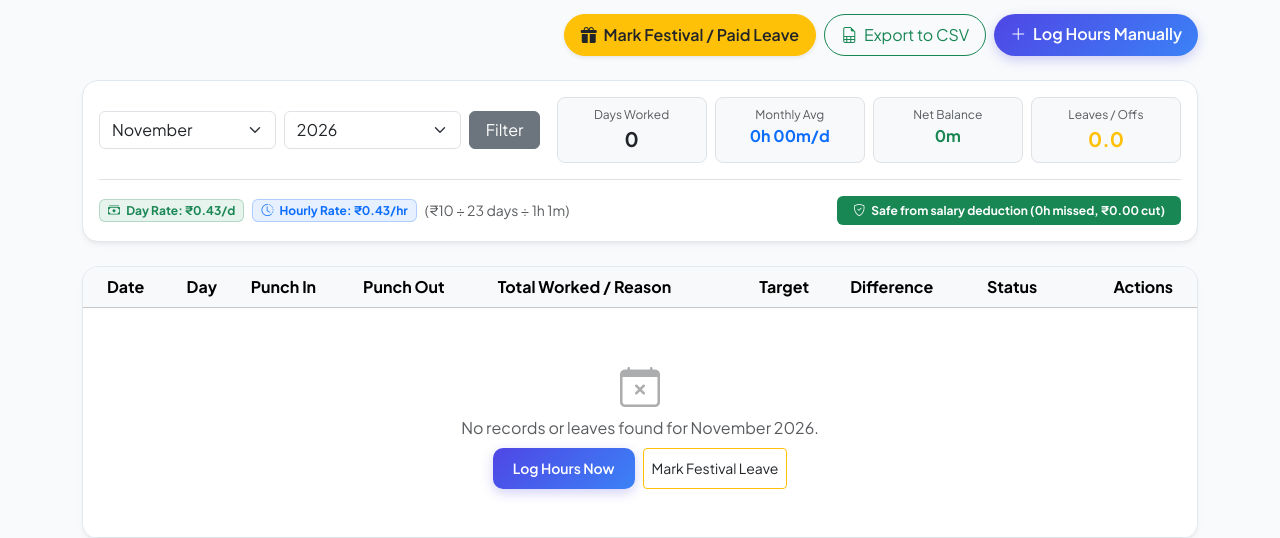
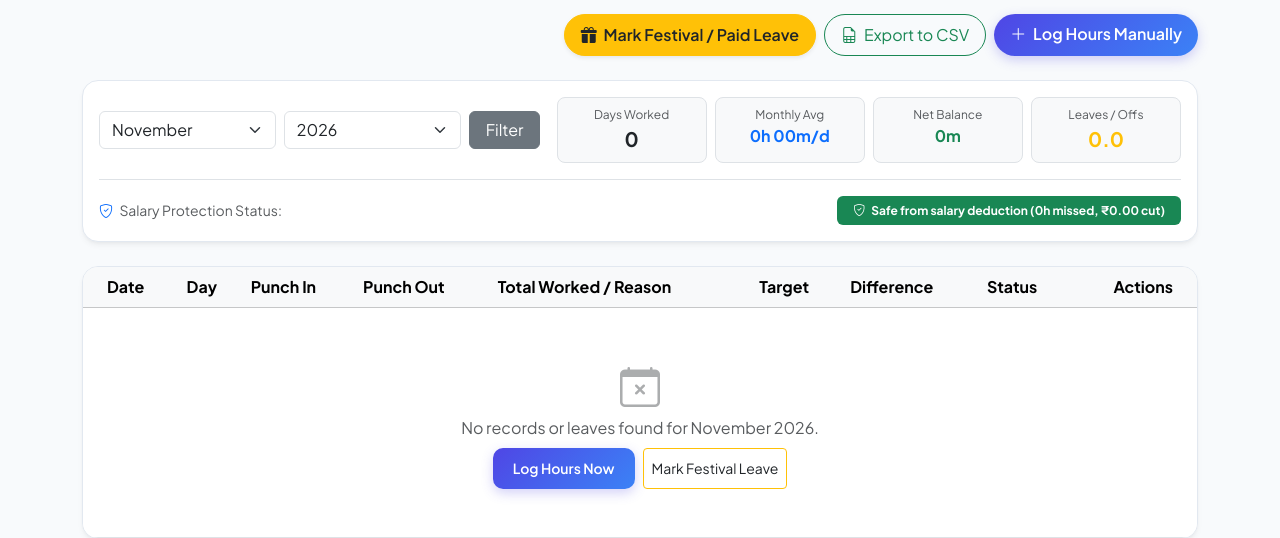
Before and after one commit to mohitkumar-sahu/WorkTimeTracker, a Django app: page /history/ in a window 1280 px wide. Shown: the part 171-709 px from the top of the page. Run offline with Django 5.2, Linux system fonts and the light colour scheme; a user stored in the database is signed in; tables that the repository leaves empty hold one stand-in row (values such as "Sample post").

Commit message:
Remove rate formula badges from Attendance History header per user request

```diff
--- a/attendance/templates/attendance/history.html
+++ b/attendance/templates/attendance/history.html
@@ -78,20 +78,12 @@
         </div>
     </div>
 
-    <!-- SALARY & HOURLY DEDUCTION RATE INSIGHT (if salary is set) -->
+    <!-- SALARY DEDUCTION STATUS (if salary is set) -->
     {% if monthly_stats.per_day_salary > 0 %}
         <div class="mt-3 pt-3 border-top d-flex flex-wrap align-items-center justify-content-between gap-2">
-            <div class="d-flex flex-wrap align-items-center gap-2">
-                <span class="badge bg-success bg-opacity-10 text-success border border-success border-opacity-25 px-2 py-1">
-                    <i class="bi bi-cash-stack me-1"></i> Day Rate: ₹{{ monthly_stats.per_day_salary|floatformat:2 }}/d
-                </span>
-                <span class="badge bg-primary bg-opacity-10 text-primary border border-primary border-opacity-25 px-2 py-1">
-                    <i class="bi bi-clock-history me-1"></i> Hourly Rate: ₹{{ monthly_stats.per_hour_salary|floatformat:2 }}/hr
-                </span>
-                <small class="text-muted">
-                    (₹{{ user.profile.monthly_salary|floatformat:0 }} &divide; {{ monthly_stats.salary_info.working_days }} days &divide; {{ user.profile.daily_target_formatted }})
-                </small>
-            </div>
+            <span class="text-muted small">
+                <i class="bi bi-shield-check text-primary me-1"></i> Salary Protection Status:
+            </span>
             <div>
                 {% if monthly_stats.is_surplus %}
                     <span class="badge bg-success px-3 py-2">
```
Also changed, not shown: attendance/tests.py (+4 -3 lines).
